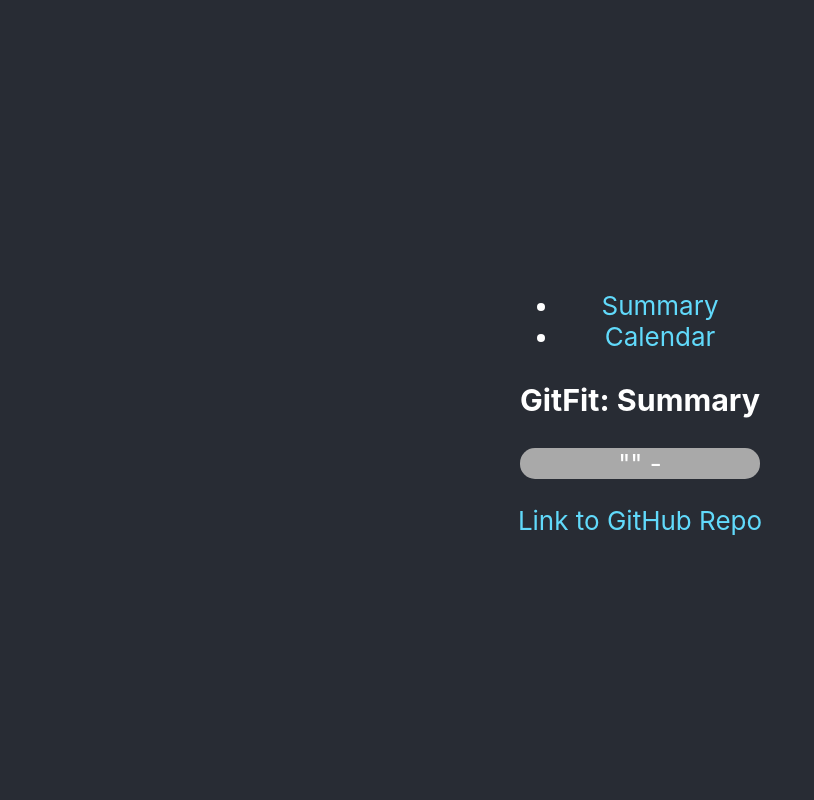
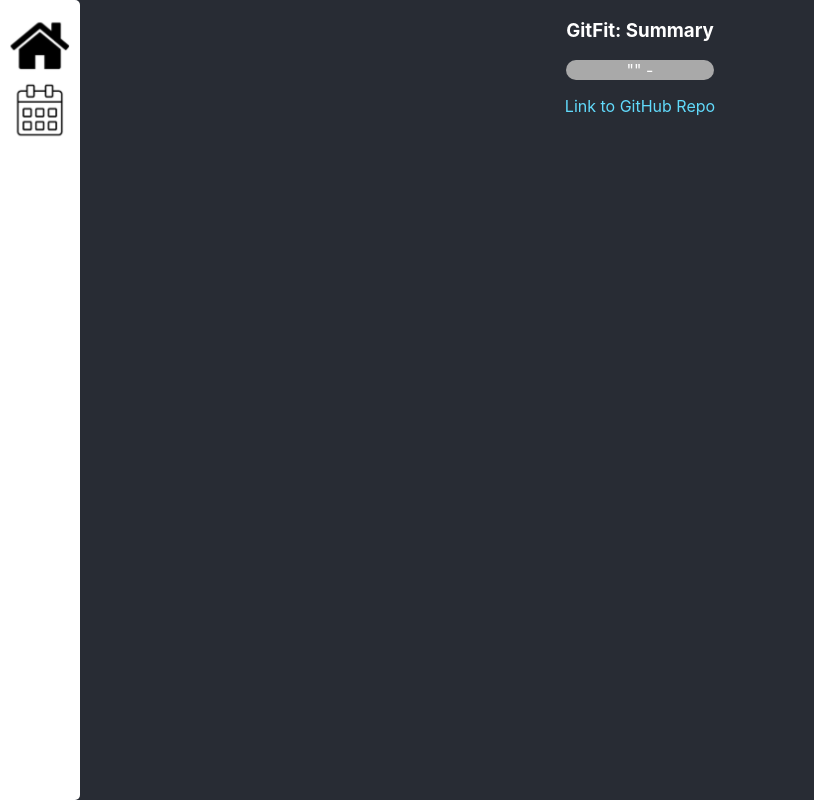
Before and after one commit to LukeSandsor/GitFit-App, a React (Create React App) app in the folder frontend/: page /#/summary in a window 1280 px wide. Shown: the whole page, without its empty margins (0-814 px from the left). Built offline with nearby package versions, Linux system fonts and the light colour scheme; no server answers.

Commit message:
added navbar css and icons

```diff
--- a/frontend/src/App.css
+++ b/frontend/src/App.css
@@ -1,5 +1,12 @@
 .App {
+  background-color: #282c34;
   text-align: center;
+  height: 100%;
+  min-height: 100vh;
+  display: flex;
+  flex-direction: column;
+  align-items: center;
+  color: white;
 }
 
 .App-logo {
@@ -18,16 +25,6 @@
   color: #61dafb;
   text-decoration: none;
 }
-.App-header {
-  background-color: #282c34;
-  min-height: 100vh;
-  display: flex;
-  flex-direction: column;
-  align-items: center;
-  justify-content: center;
-  font-size: calc(10px + 2vmin);
-  color: white;
-}
 
 .App-link {
   color: #61dafb;
@@ -41,3 +38,7 @@
     transform: rotate(360deg);
   }
 }
+
+.user-page {
+  right: 0;
+}
--- a/frontend/src/App.js
+++ b/frontend/src/App.js
@@ -13,8 +13,7 @@
   // we might want to have a folder with all of the pages inside
   return (
     <div className="App">
-      <header className="App-header">
-        <div id="This is the routes set up div">
+        <div>
           <Routes>
             <Route path="/" exact element={<HomePage />}/>
             <Route path="/login" exact element={<LoginPage />}/>
@@ -31,7 +30,6 @@
         >
           Link to GitHub Repo
         </a>
-      </header>
     </div>
   );
 }
--- a/frontend/src/CalendarObject/Calendar.css
+++ b/frontend/src/CalendarObject/Calendar.css
@@ -4,6 +4,7 @@
   padding: 5%;
   width: max-content;
 
+  /* this makes it so you can't highlight this object */
   -webkit-user-select: none; /* Webkit */
   -moz-user-select: none; /* Firefox */
   -ms-user-select: none; /* IE 10 */
@@ -14,6 +15,7 @@
 
   -ms-overflow-style: none;  /* IE and Edge */
   scrollbar-width: none;  /* Firefox */
+  /*************/
 }
 
 /* For the arrow buttons on Calendar */
--- /dev/null
+++ b/frontend/src/NavBar.css
@@ -0,0 +1,32 @@
+.navbar {
+  position: fixed;
+  left: 0;
+  top: 0;
+  height: 100%;
+  border-radius: 0 5px 5px 0;
+  background-color: white;
+  list-style-type: none;
+  width: max-content;
+  padding: 0 10px 0 10px;
+
+  /* this makes it so you can't highlight this object */
+  -webkit-user-select: none; /* Webkit */
+  -moz-user-select: none; /* Firefox */
+  -ms-user-select: none; /* IE 10 */
+
+  /* Currently not supported in Opera but will be soon */
+  -o-user-select: none;
+  user-select: none;
+
+  -ms-overflow-style: none;  /* IE and Edge */
+  scrollbar-width: none;  /* Firefox */
+  /*************/
+}
+
+.navbar > ul {
+  padding: 0%;
+}
+
+.navbar-icon:hover {
+  border-bottom: 5px solid black;
+}
--- a/frontend/src/NavBar.js
+++ b/frontend/src/NavBar.js
@@ -1,15 +1,26 @@
 import React from 'react';
 import {Link} from 'react-router-dom';
+import './NavBar.css';
+import homeIcon from './images/home_icon.svg';
+import calendarIcon from './images/calendar_icon.svg';
 
 // Vertical NavBar, create CSS for it
 // This will be an object that provides links to all of the other user pages
 function NavBar()
 {
   return (
-    <div>
+    <div className='navbar'>
       <ul>
-        <li><Link to="/summary">Summary</Link></li>
-        <li><Link to="/calendar">Calendar</Link></li>
+        <li>
+          <Link to="/summary">
+            <img src={homeIcon} className="navbar-icon" alt="Home" />
+          </Link>
+        </li>
+        <li>
+          <Link to="/calendar">
+            <img src={calendarIcon} className="navbar-icon" alt="Calendar" />
+          </Link>
+        </li>
       </ul>
     </div>
   );
--- a/frontend/src/Pages/CalendarPage.js
+++ b/frontend/src/Pages/CalendarPage.js
@@ -14,8 +14,10 @@
   return (
     <div>
       <NavBar />
-      <h3>GitFit: Calendar</h3>
-      <Calendar dateData={exampleDateData}/>
+      <div class="user-page">
+        <h3>GitFit: Calendar</h3>
+        <Calendar dateData={exampleDateData}/>
+      </div>
     </div>
   );
 }
--- a/frontend/src/Pages/SummaryPage.js
+++ b/frontend/src/Pages/SummaryPage.js
@@ -27,10 +27,9 @@
   }
 
   return (
-    <div>
+    <div class="user-page">
       <NavBar/>
       <h3>GitFit: Summary</h3>
-
       <div id="adviceDisplay" style={{"backgroundColor": "darkgray", "borderRadius": 15}}>
         <a href={adviceObject.source}>{adviceObject.source}</a>
         <p>"{adviceObject.advice}" -</p>
```
Also changed, not shown: frontend/src/images/calendar_icon.svg (added), frontend/src/images/home_icon.svg (added).
